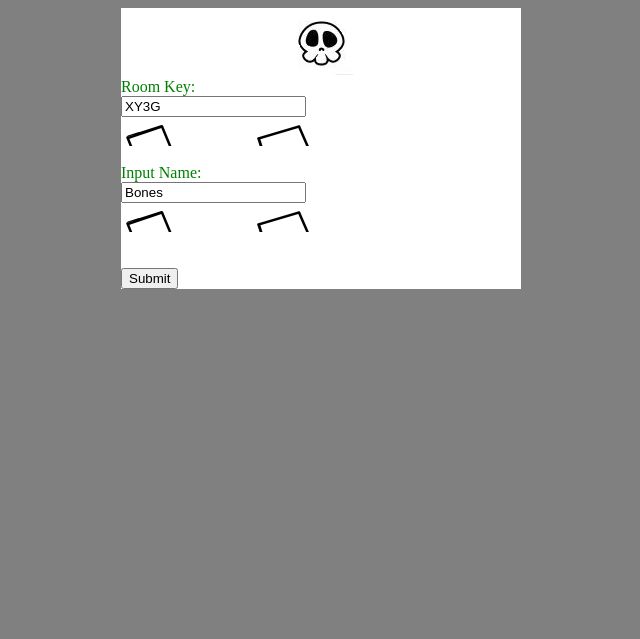
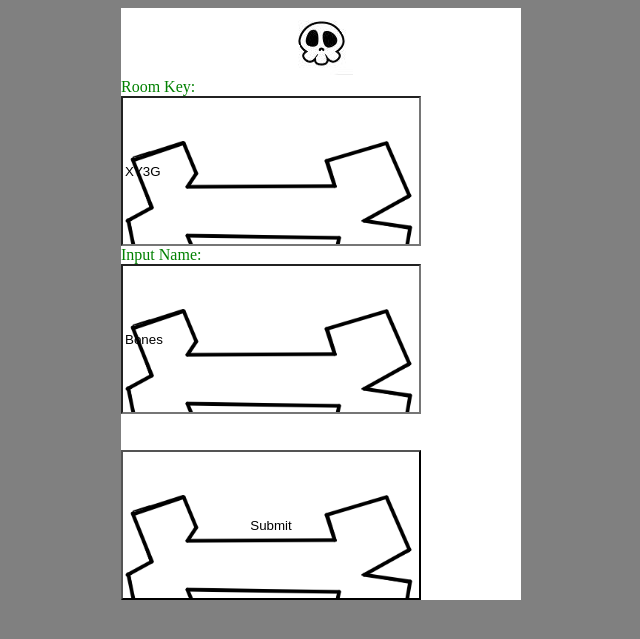
Before and after one commit to boneyardz/boneproject, a PHP site: page / in a window 1280 px wide. Shown: the top 639 px of the page, without its empty margins (319-959 px from the left). Run offline with PHP 8.4, Linux system fonts and the light colour scheme.

Commit message:
further update to ArmBone image
Signed-off-by: bonesjohn <johnargles1@gmail.com>

```diff
--- a/index.html
+++ b/index.html
@@ -7,8 +7,9 @@
       <header>
       </header>
       <form action="/action_page.php">
+      <div></div>
         <label for="key">Room Key:</label><br>
-        <div><input type="text" id="key" name="key" value="XY3G"></div><br>
+        <input type="text" id="key" name="key" value="XY3G"><br>
         <label for="name">Input Name:</label><br>
         <div><input type="text" id="name" name="name" value="Bones"></div><br><br>
         <input type="submit" value="Submit">
--- a/mystyle.css
+++ b/mystyle.css
@@ -27,10 +27,10 @@ nav{
 nav a{
   color:white;
 }
-form div{
+form input{
   background-image:url("images/ArmBone.png");
-  width:200px;
-  height:50px;
+  width:300px;
+  height:150px;
   background-size:cover;
 }
 section{
```
